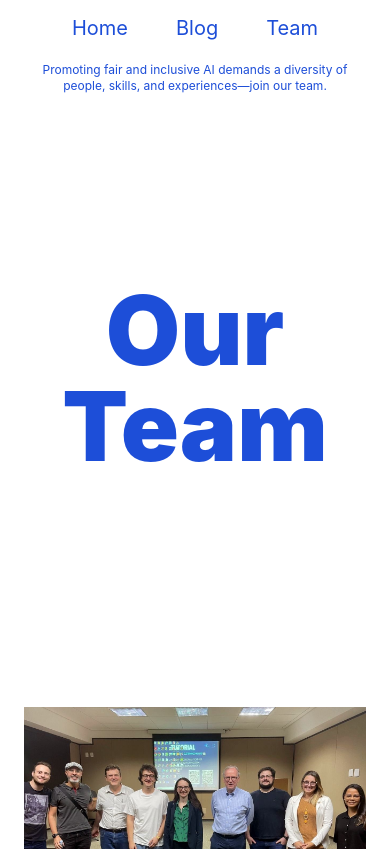
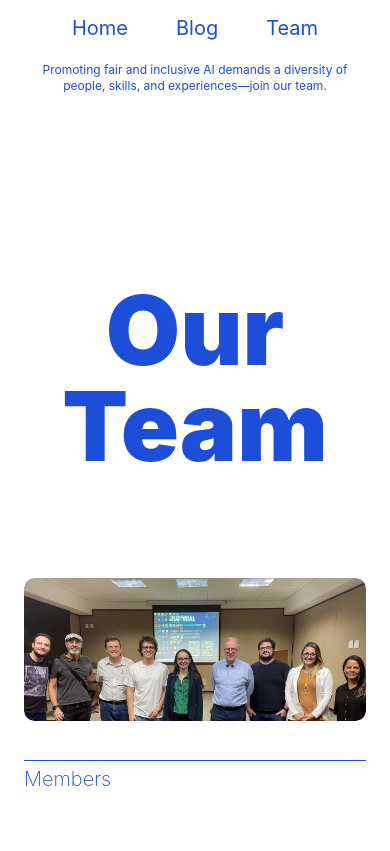
Before and after one commit to DilermandoQueiroz/fairmi-site, a Next.js app: page /team in a window 390 px wide. Shown: the top 851 px of the page. Built offline with nearby package versions, Linux system fonts and the light colour scheme.

Commit message:
Update ImageCard component to use responsive layout and object positioning

```diff
--- a/src/components/ImageCard.tsx
+++ b/src/components/ImageCard.tsx
@@ -8,14 +8,15 @@ interface ImageCardProps {
 
 const ImageCard: React.FC<ImageCardProps> = ({ imageUrl, altText = 'Image' }) => {
   return (
-    <div className="w-full h-auto pb-[70px] flex justify-center items-center">
-      <div className="relative w-full h-[400px] sm:h-[500px] md:h-[600px] lg:h-[700px]">
+    <div className="w-full h-auto pb-[10vw] lg:pb-[100px] flex justify-center items-center">
+      <div className="relative w-full overflow-hidden rounded-[10px]">
         <Image
           src={imageUrl}
           alt={altText}
-          layout="fill"
-          objectFit="contain"
-          objectPosition="center"
+          layout="responsive"
+          width={1200}
+          height={400}
+          objectFit="cover"
           className="rounded-[10px]"
         />
       </div>
```
